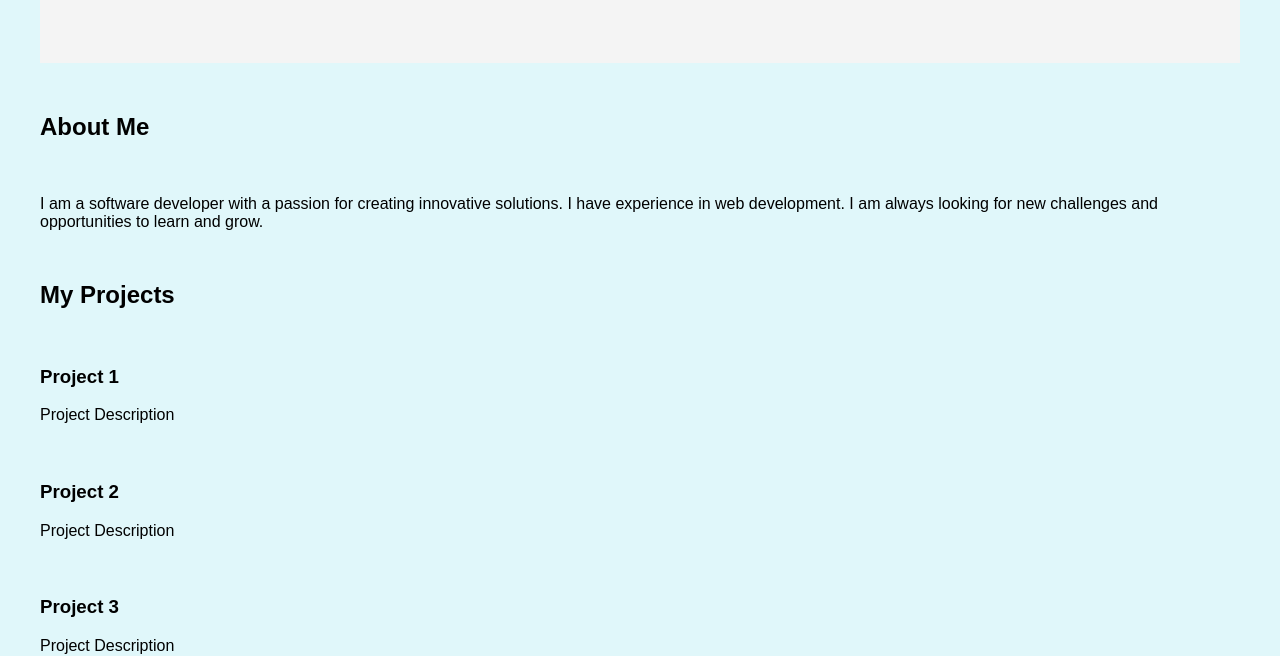
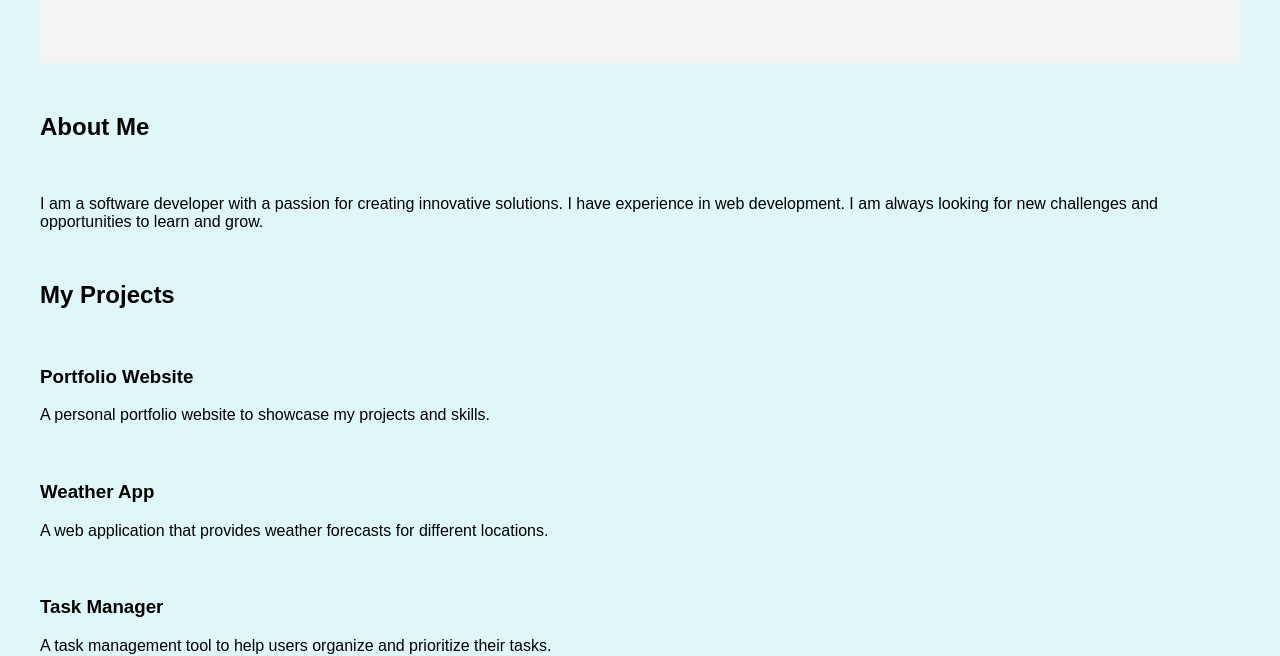
Before and after one commit to Tekalig/Personal-Site, a plain HTML site: page index.html in a window 1280 px wide. Shown: the part 152-808 px from the top of the page. Drawn offline with Linux system fonts and the light colour scheme.

Commit message:
Update project descriptions in index.html for clarity and detail

```diff
--- a/index.html
+++ b/index.html
@@ -25,18 +25,18 @@
                 <h2>My Projects</h2>
                 <div class="project">
                     <img src="" alt="">
-                    <h3>Project 1</h3>
-                    <p>Project Description</p>
+                    <h3>Portfolio Website</h3>
+                    <p>A personal portfolio website to showcase my projects and skills.</p>
                 </div>
                 <div class="project">
                     <img src="" alt="">
-                    <h3>Project 2</h3>
-                    <p>Project Description</p>
+                    <h3>Weather App</h3>
+                    <p>A web application that provides weather forecasts for different locations.</p>
                 </div>
                 <div class="project">
                     <img src="" alt="">
-                    <h3>Project 3</h3>
-                    <p>Project Description</p>
+                    <h3>Task Manager</h3>
+                    <p>A task management tool to help users organize and prioritize their tasks.</p>
                 </div>
             </div>
             <div class="contact">
```
